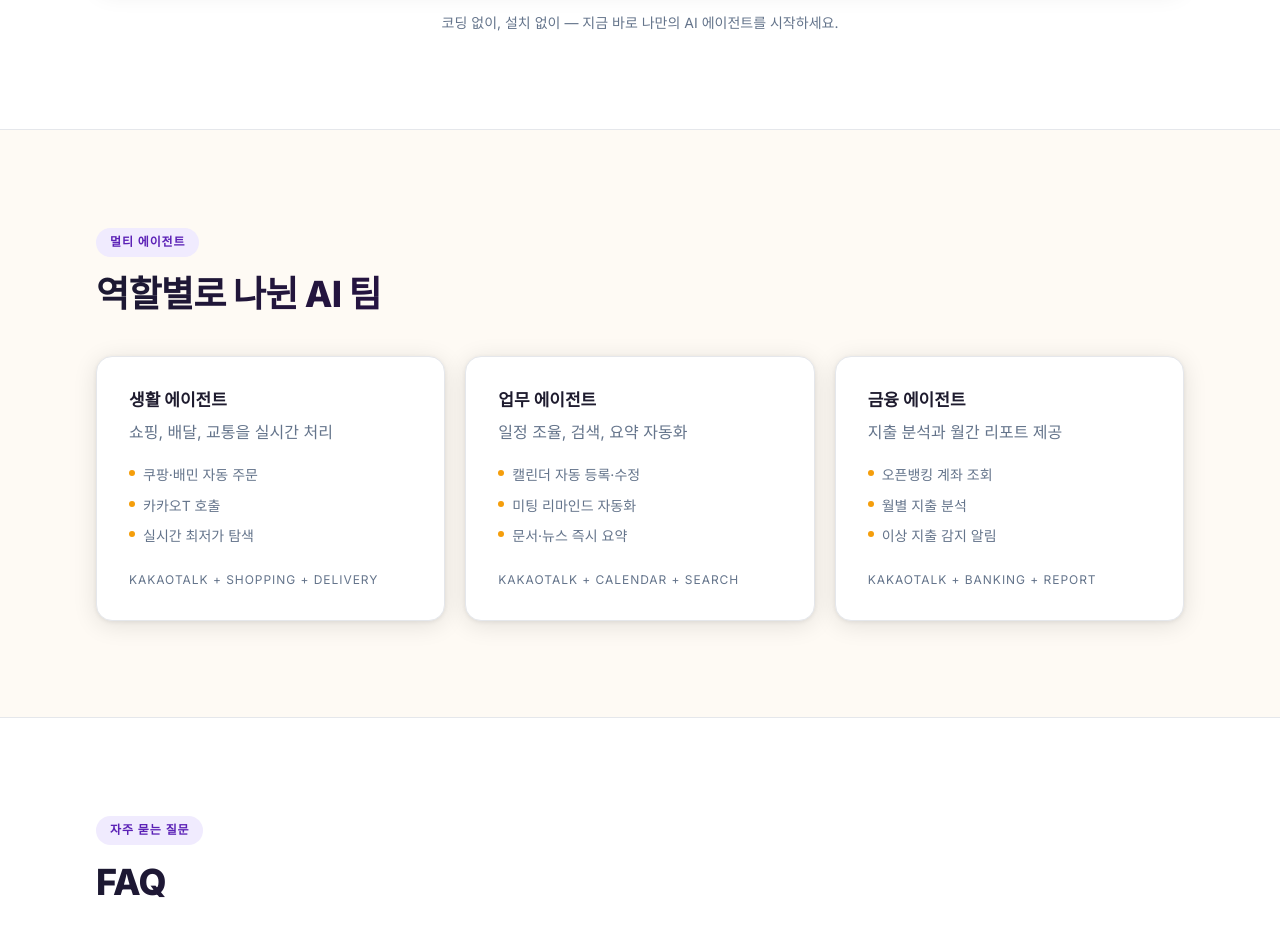
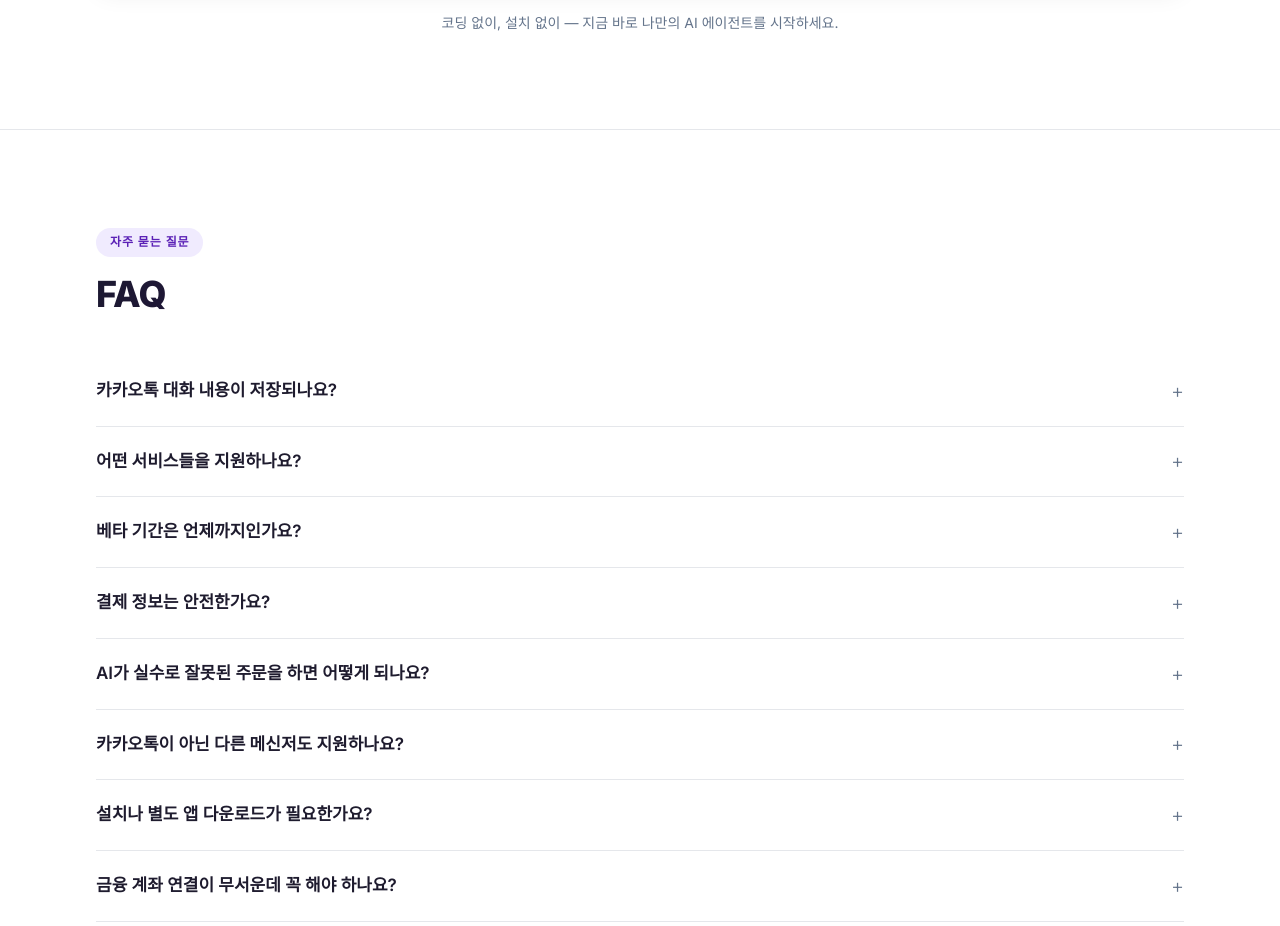
Before and after one commit to seojoonkim/cosmoid, a Next.js app: page / in a window 1280 px wide. Shown: the part 5300-6226 px from the top of the page. Built offline with nearby package versions, Linux system fonts and the light colour scheme.

Commit message:
feat: MultiAgent 섹션 제거

```diff
--- a/src/app/page.tsx
+++ b/src/app/page.tsx
@@ -4,7 +4,6 @@ import SocialProof from "@/components/SocialProof";
 import WhyCosmoid from "@/components/WhyCosmoid";
 import HowItWorks from "@/components/HowItWorks";
 import Features from "@/components/Features";
-import MultiAgent from "@/components/MultiAgent";
 import WhatIsAgent from '@/components/WhatIsAgent';
 import Comparison from '@/components/Comparison';
 import FAQ from "@/components/FAQ";
@@ -23,7 +22,6 @@ export default function Home() {
       <Features />
       <HowItWorks />
       <Comparison />
-      <MultiAgent />
       <FAQ />
       <Pricing />
       <BetaCTA />
```
